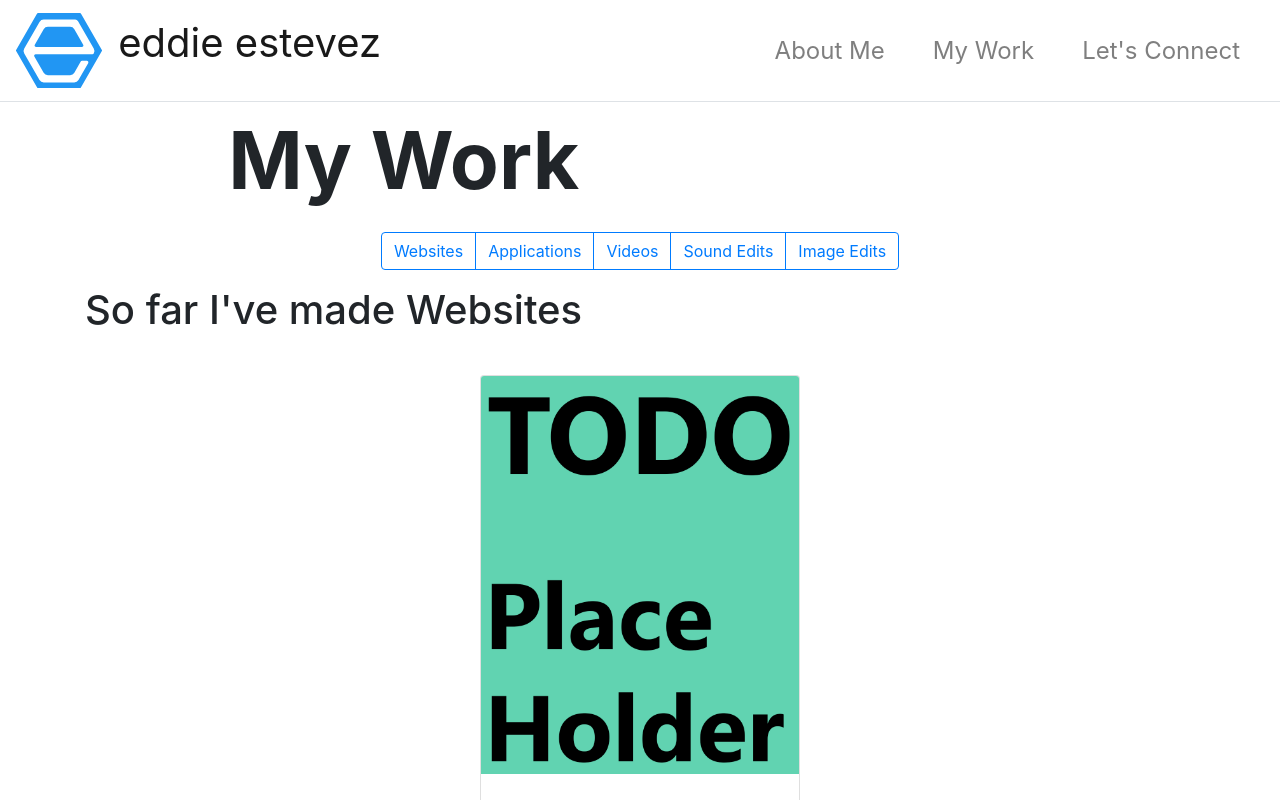
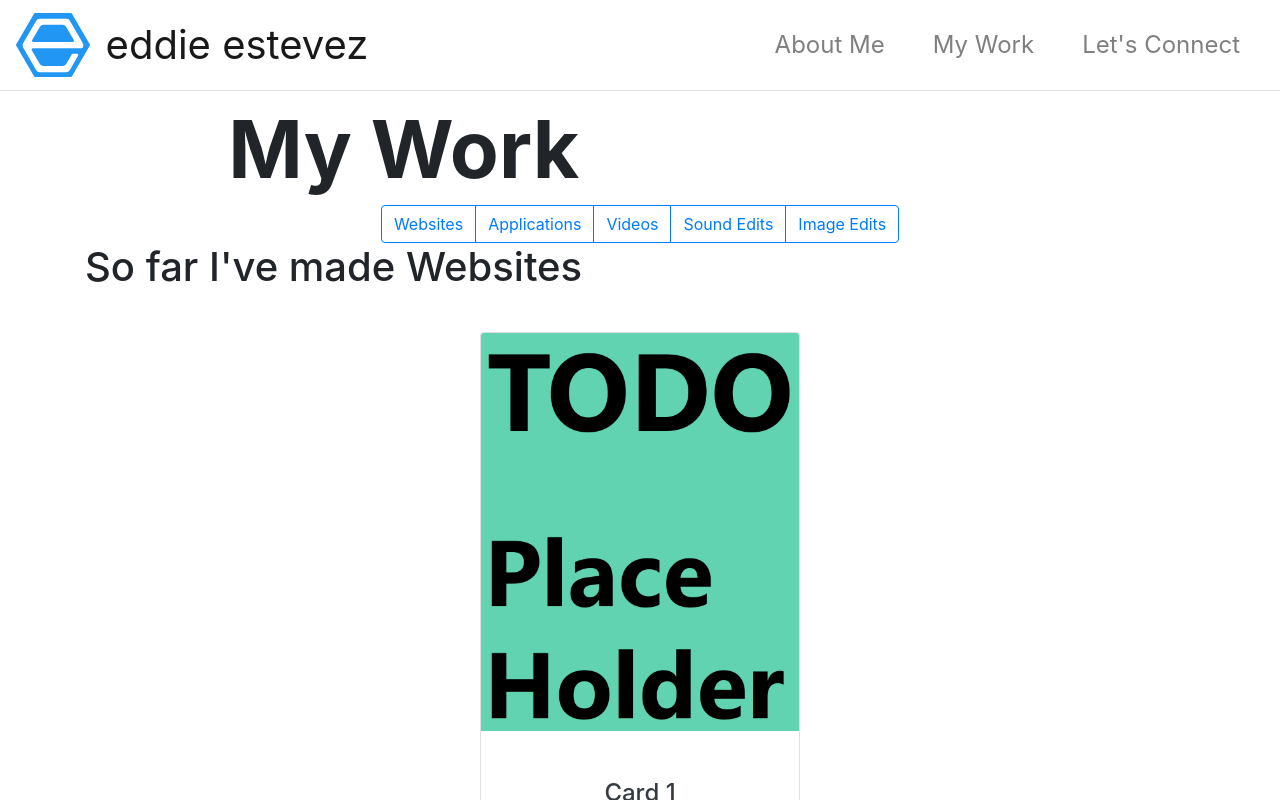
Before and after one commit to eestevez123/eddieEstevezPortfolio, a React (Create React App) app: page /#/portfolio in a window 1280 px wide. Shown: the top 800 px of the page. Built offline with nearby package versions, Linux system fonts and the light colour scheme.

Commit message:
14th of July midday

```diff
--- a/src/App.css
+++ b/src/App.css
@@ -291,9 +291,7 @@
 }
 
 #eddieMainLogo {
-  height: 75px;
-  display: block;
-  text-indent: -9999px;
+  height: 4rem;
 }
 
 @media (min-width: 992px) {
@@ -313,29 +311,16 @@
   padding-left: 1rem;
 }
 
-.container {
-  padding-top: 1rem;
-}
-@media (min-width: 1200px) {
-  .container {
-      max-width: 1140px;
+@media (max-width: 600px) {
+  #eddieMainLogo {
+    height: 3rem;
+  }
+  #pageLogo > div {
+    visibility: hidden;
+    width: 0;
   }
 }
-@media (min-width: 992px) {
-  .container {
-      max-width: 960px;
-  }
-}
-@media (min-width: 768px) {
-  .container {
-      max-width: 720px;
-  }
-}
-@media (min-width: 576px) {
-  .container {
-      max-width: 540px;
-  }
-}
+
 
 @media (max-width: 767.98px) {
   .info-wrap {
@@ -362,3 +347,7 @@
 .aboutImage {
   height: 300px;
 }
+
+.btn-group {
+  display: inline !important;
+}
--- a/src/App.js
+++ b/src/App.js
@@ -56,8 +56,8 @@ render() {
       <Container className="p-0" fluid={true}>
 
         <Navbar className="border-bottom" bg="transparent" expand="lg">
-            <Navbar.Brand id="pageLogo" href="/">
-              <Image id="eddieMainLogo" src={eddieEstevezLogo} alt="Eddie Estevez Logo"/>
+            <Navbar.Brand id="pageLogo" href="/" className="align-items-center">
+              <Image id="eddieMainLogo" className="img-responsive navbar-left" src={eddieEstevezLogo} alt="Eddie Estevez Logo"/>
               <div>eddie estevez</div>
             </Navbar.Brand>
 
--- a/src/pages/ContactPage.js
+++ b/src/pages/ContactPage.js
@@ -52,18 +52,18 @@ function HomePage(props) {
                 <div class="wrapper">
                     <div class="row mb-5">
 
-                        <ContactItem imgAddr={facebookIcon} imgAlt="Facebook Logo" txtTitle="Facebook" href="https://www.facebook.com/Eduardo.Estevez1.0" colClass="col-md-3"/>
-                        <ContactItem imgAddr={instagramIcon} imgAlt="Instagram Logo" txtTitle="Instagram" href="https://www.instagram.com/edd1e_estevez/"colClass="col-md-3" />
-                        <ContactItem imgAddr={twitterLogo} imgAlt="Twitter Logo" txtTitle="Twitter" href="https://twitter.com/edd1e_estevezz" colClass="col-md-3"/>
-                        <ContactItem imgAddr={linkedInLogo} imgAlt="LinkedIn Logo" txtTitle="LinkedIn" href="https://www.linkedin.com/in/eduardo-estevez-a63193144/" colClass="col-md-3"/>
+                        <ContactItem imgAddr={facebookIcon} imgAlt="Facebook Logo" txtTitle="Facebook" href="https://www.facebook.com/Eduardo.Estevez1.0" colClass="col-md-3 col-6"/>
+                        <ContactItem imgAddr={instagramIcon} imgAlt="Instagram Logo" txtTitle="Instagram" href="https://www.instagram.com/edd1e_estevez/"colClass="col-md-3 col-6" />
+                        <ContactItem imgAddr={twitterLogo} imgAlt="Twitter Logo" txtTitle="Twitter" href="https://twitter.com/edd1e_estevezz" colClass="col-md-3 col-6"/>
+                        <ContactItem imgAddr={linkedInLogo} imgAlt="LinkedIn Logo" txtTitle="LinkedIn" href="https://www.linkedin.com/in/eduardo-estevez-a63193144/" colClass="col-md-3 col-6"/>
 
 
                     </div>
                     <h3 class="mb-4 contactPageTitle">Reach Me via...</h3>
                     <div class="row mb-5">
 
-                        <ContactItem imgAddr={phoneIcon} imgAlt="Facebook Logo" txtTitle="Phone: " txt="(414)628-4171" href="tel:4146284171" colClass="col-md-6"/>
-                        <ContactItem imgAddr={emailIcon} imgAlt="Instagram Logo" txtTitle="Email: " txt="estevez.eduardo111@gmail.com" href="mailto:estevez.eduardo111@gmail.com" colClass="col-md-6"/>
+                        <ContactItem imgAddr={phoneIcon} imgAlt="Facebook Logo" txtTitle="Phone: " txt="(414)628-4171" href="tel:4146284171" colClass="col-6"/>
+                        <ContactItem imgAddr={emailIcon} imgAlt="Instagram Logo" txtTitle="Email: " txt="estevez.eduardo111@gmail.com" href="mailto:estevez.eduardo111@gmail.com" colClass="col-6"/>
 
                     </div>
                     <div class="row no-gutters bg-light">
--- a/src/pages/PortfolioPage.js
+++ b/src/pages/PortfolioPage.js
@@ -36,7 +36,7 @@ function PortfolioPage(props) {
     return(<>
             <Hero title={props.title} className="mb-0"/>
             <div className="container text-center">
-                <ToggleButtonGroup name="button" onChange={(e) => mainButtonClick(e)} >
+                <ToggleButtonGroup className="btn-group-justified" name="button" onChange={(e) => mainButtonClick(e)} >
                     {sectionArray.map((button, idx) => (
                     <ToggleButton
                         key={idx}
```
